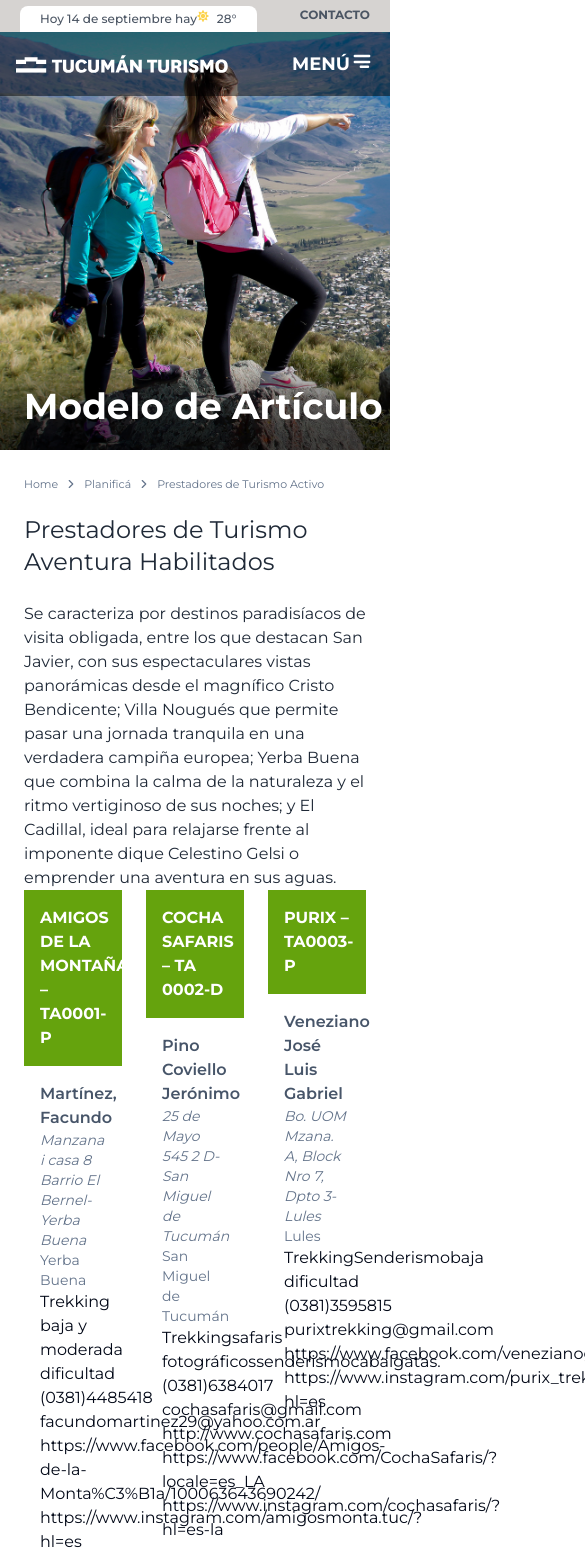
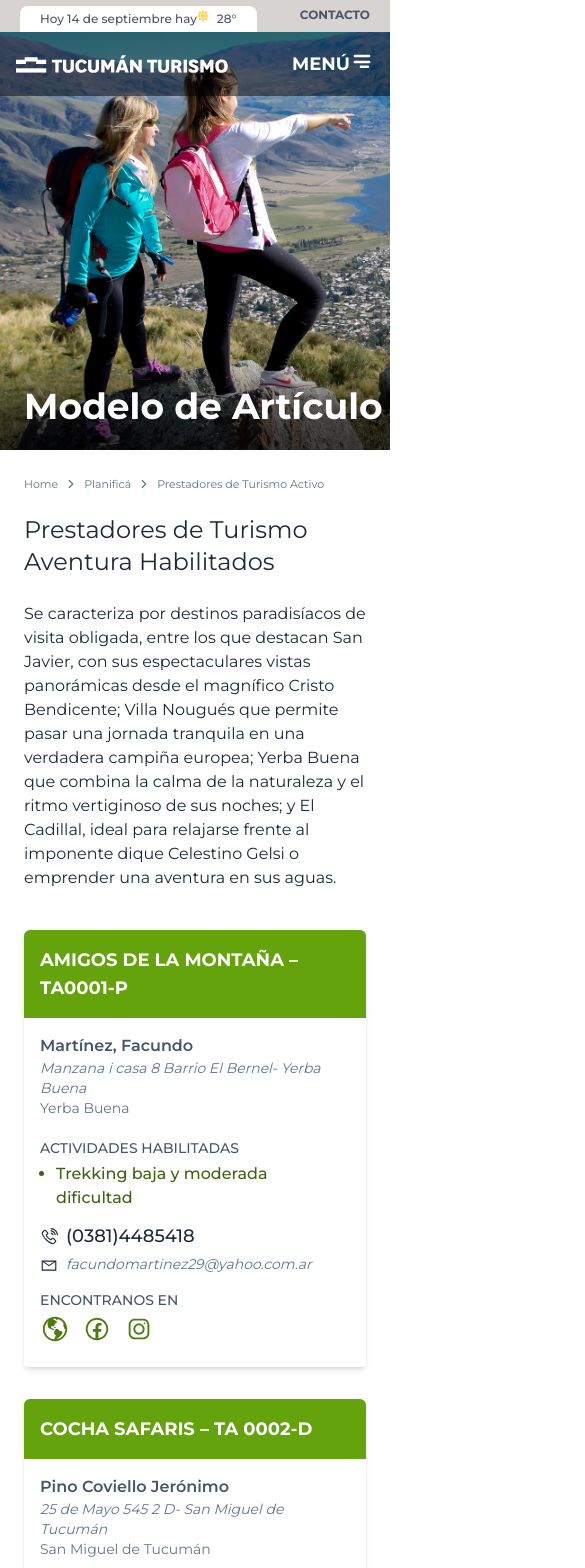
Before and after one commit to fagomezomil/tucumanturismo, a Next.js app: page /planifica/prestadoresactivos in a window 390 px wide. Shown: the top 1568 px of the page, 585 px wide, since content can reach past the window. Built offline with nearby package versions, Linux system fonts and the light colour scheme.

Commit message:
card terminada prestadores activos y mobile

```diff
--- a/app/planifica/prestadoresactivos/PrestadoresData.tsx
+++ b/app/planifica/prestadoresactivos/PrestadoresData.tsx
@@ -18,12 +18,7 @@ const PrestadoresData = [
     subtitulo: "Pino Coviello Jerónimo",
     direccion: "25 de Mayo 545 2 D- San Miguel de Tucumán",
     localidad: ["San Miguel de Tucumán"],
-    actividades: [
-      "Trekking",
-      "safaris fotográficos",
-      "senderismo",
-      "cabalgatas.",
-    ],
+    actividades: ["Trekking", "safaris fotográficos", "senderismo","cabalgatas."],
     contacto: "(0381)6384017",
     email: "cochasafaris@gmail.com",
     web: "http://www.cochasafaris.com",
@@ -157,22 +152,7 @@ const PrestadoresData = [
     direccion: "Miguel Lillo N° 2321 - Concepción",
     localidad: ["Concepción"],
     actividades: [
-      "Cascada de Los Pizarros (La Cocha)",
-      "Cascadas y túneles de Rumi Punco (La Cocha)",
-      "Parque Nacional Aconquija (Guía habilitado de Parque Nacional Aconquija)",
-      "Casa de Piedra, estancia Jaya (Concepción)",
-      "Laguna del Tesoro (Concepción)",
-      "Puesto La Mesada (Concepción)",
-      "Refugio La Cascada (Concepción)",
-      "Campo de Las Azucenas, Toma de Los Reales (Monteros)",
-      "Quebrada del Portugués (Monteros)",
-      "Túnel de Lules (Lules)",
-      "Potrero de Las Tablas (Lules)",
-      "Mundo Nuevo (Villa Nougues)",
-      "La Mota (San Javier)",
-      "Cruz de Yampa (Raco)",
-      "Alfama (Raco)",
-      "Cascadas de Villa Padre Monti (Burruyacú)",
+      "Trekking",
     ],
     contacto: "(03865)675666",
     email: "equipocaminantes@gmail.com",
--- a/app/planifica/prestadoresactivos/page.tsx
+++ b/app/planifica/prestadoresactivos/page.tsx
@@ -1,5 +1,6 @@
 "use client";
 import React from "react";
+import { LiaFacebook, LiaInstagram, LiaEnvelope, LiaGlobeAmericasSolid, LiaPhoneVolumeSolid } from "react-icons/lia";
 
 import PrestadoresData from "./PrestadoresData";
 interface PrestadoresData {
@@ -7,11 +8,11 @@ interface PrestadoresData {
   subtitulo: string;
   direccion: string;
   localidad: string[];
-  actividades: string[];
+  actividades?: string[];
   contacto: string;
   email?: string;
   web?: string;
-  facebook?: string;
+  facebook?: URL;
   instagram?: string;
   rrss?: string;
 }
@@ -79,28 +80,33 @@ function NotFound() {
             en sus aguas.
           </p>
         </div>
-        <div className="grid grid-cols-3 gap-6">
-          {PrestadoresData.map((prestador) => (
-            <div>
-              <p className="font-bold text-md text-white bg-lime-600 p-4">
+        <div className="mt-10 grid grid-cols-1 sm:grid-cols-1 md:grid-cols-2 lg:grid-cols-3 xl:grid-cols-3 gap-8">
+          {PrestadoresData.map((prestador, index) => (
+            <div key={index} className="shadow-md rounded-sm h-fit">
+              <p className="font-bold text-md text-white bg-lime-600 p-4 rounded-t-md text-lg">
                 {prestador.titulo}
               </p>
               <div className="p-4">
-                <p className="text-slate-600 font-semibold">
+                <p className="text-slate-600 font-semibold text-md">
                   {prestador.subtitulo}
                 </p>
                 <p className="text-slate-500 italic text-sm">
                   {prestador.direccion}
                 </p>
                 <p className="text-slate-500 text-sm">{prestador.localidad}</p>
-                <p>{prestador.actividades}</p>
-                <p>{prestador.contacto}</p>
-                <p>{prestador.email}</p>
-                <p>{prestador.web}</p>
-                {/* <Link href={prestador.facebook}>Facebook</Link> */}
-                <p>{prestador.facebook}</p>
-                <p>{prestador.instagram}</p>
-                <p>{prestador.rrss}</p>
+                <p className="text-slate-600 text-sm uppercase font-medium mt-5 mb-1">Actividades habilitadas</p>
+
+                {
+                  prestador.actividades.map((actividad, index) => (
+                    <ul key={index} className="list-disc px-4 inline-block"><li className="text-lime-800 font-medium text-md">{actividad}</li></ul>
+                  ))
+                }
+                <p className="mt-3 text-lg text-gray-800 font-medium"><LiaPhoneVolumeSolid className="inline-block text-lg mr-2"/>{prestador.contacto}</p>
+                <p className="mt-1 mb-3  text-slate-500 italic text-sm"><LiaEnvelope className="inline-block text-lg text-gray-800 mr-2" />{prestador.email}</p>
+                <p className="text-slate-600 text-sm uppercase font-medium mt-4 mb-1">Encontranos en</p>
+                <p className="text-3xl font-bold text-lime-700 inline-block mr-3"><LiaGlobeAmericasSolid /></p>
+                <p className="text-3xl font-bold text-lime-700 inline-block mr-3"><LiaFacebook /></p>
+                <p className="text-3xl font-bold text-lime-700 inline-block"><LiaInstagram /></p>
               </div>
             </div>
           ))}
```
